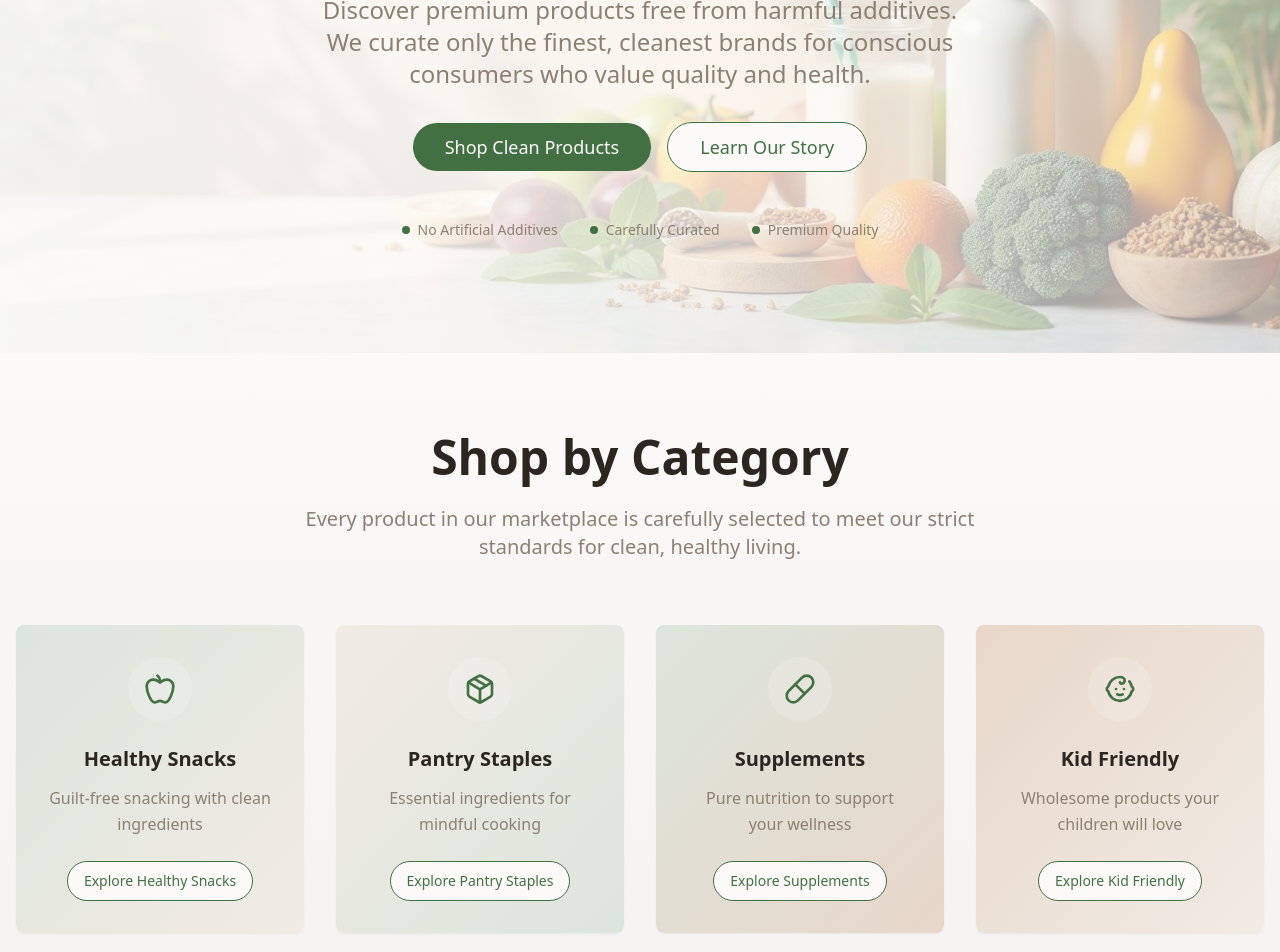
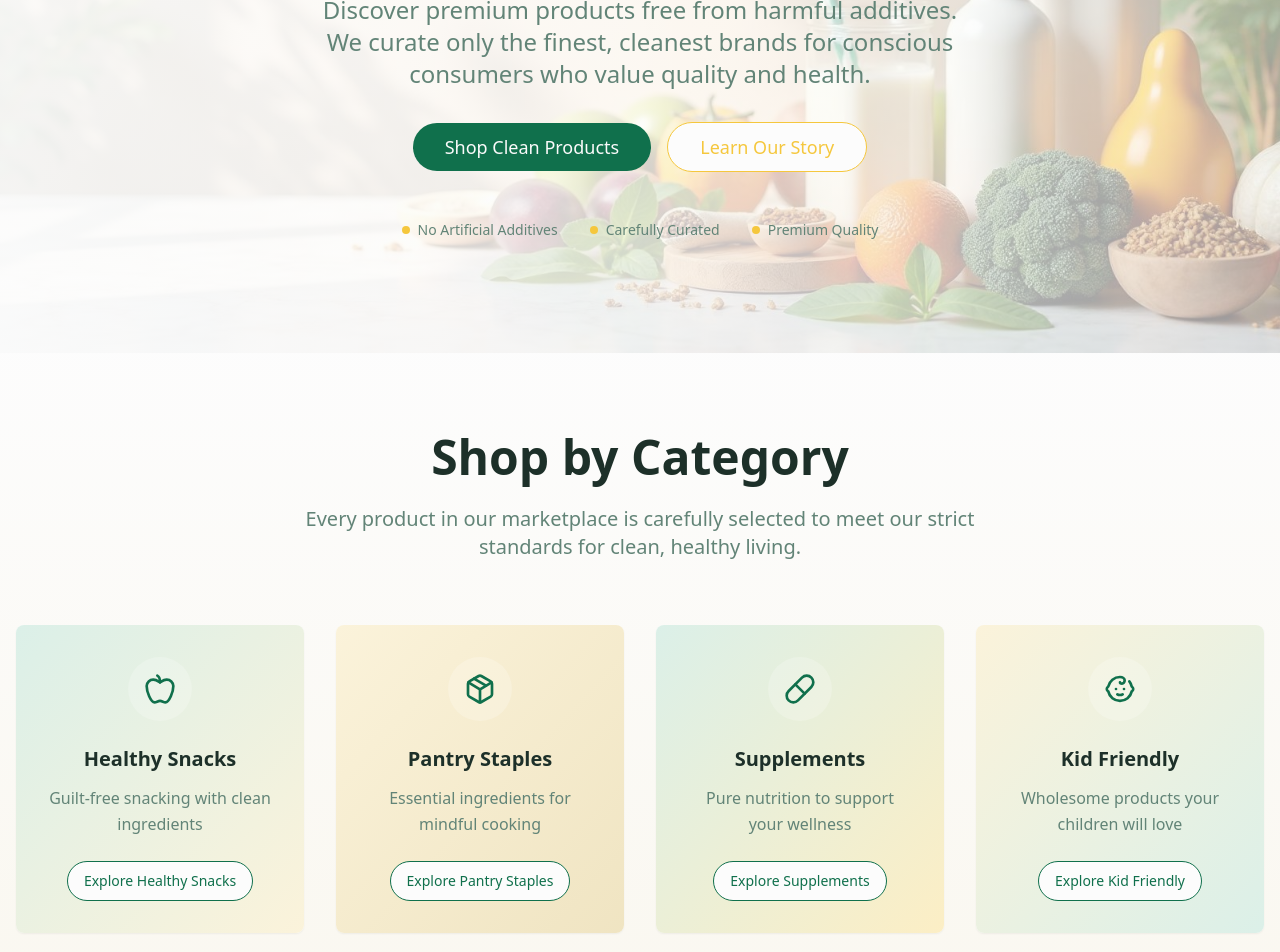
Before and after one commit to nakedpantryin-boop/naked-pantry-curated, a React (Vite) app: page / in a window 1280 px wide. Shown: the part 360-1312 px from the top of the page. Built offline with nearby package versions, Linux system fonts and the light colour scheme.

Commit message:
Update color palette
Update website color scheme to green and gold to symbolize luxury.

```diff
--- a/src/components/Categories.tsx
+++ b/src/components/Categories.tsx
@@ -7,25 +7,25 @@ const categories = [
     title: "Healthy Snacks",
     description: "Guilt-free snacking with clean ingredients",
     icon: Apple,
-    color: "bg-gradient-to-br from-sage-lighter to-cream"
+    color: "bg-gradient-to-br from-emerald-lighter to-gold-lighter"
   },
   {
     title: "Pantry Staples",
     description: "Essential ingredients for mindful cooking",
     icon: Package,
-    color: "bg-gradient-to-br from-cream to-sage-lighter"
+    color: "bg-gradient-to-br from-gold-lighter to-champagne"
   },
   {
     title: "Supplements",
     description: "Pure nutrition to support your wellness",
     icon: Pill,
-    color: "bg-gradient-to-br from-sage-lighter to-accent"
+    color: "bg-gradient-to-br from-emerald-lighter to-accent"
   },
   {
     title: "Kid Friendly",
     description: "Wholesome products your children will love",
     icon: Baby,
-    color: "bg-gradient-to-br from-accent to-cream"
+    color: "bg-gradient-to-br from-gold-lighter to-emerald-lighter"
   }
 ];
 
@@ -47,11 +47,11 @@ const Categories = () => {
           {categories.map((category, index) => {
             const IconComponent = category.icon;
             return (
-              <Card key={index} className="group hover:shadow-natural transition-all duration-300 hover:-translate-y-2 border-0 overflow-hidden">
+              <Card key={index} className="group hover:shadow-luxury transition-all duration-300 hover:-translate-y-2 border-0 overflow-hidden">
                 <CardContent className="p-0">
                   <div className={`${category.color} p-8 text-center`}>
                     <div className="w-16 h-16 mx-auto mb-6 bg-background/20 rounded-full flex items-center justify-center group-hover:scale-110 transition-transform duration-300">
-                      <IconComponent className="w-8 h-8 text-sage" />
+                      <IconComponent className="w-8 h-8 text-emerald" />
                     </div>
                     <h3 className="text-xl font-semibold text-foreground mb-3">
                       {category.title}
@@ -59,7 +59,7 @@ const Categories = () => {
                     <p className="text-muted-foreground mb-6 leading-relaxed">
                       {category.description}
                     </p>
-                    <Button variant="outline" className="border-sage text-sage hover:bg-sage hover:text-primary-foreground rounded-full">
+                    <Button variant="outline" className="border-emerald text-emerald hover:bg-emerald hover:text-primary-foreground rounded-full">
                       Explore {category.title}
                     </Button>
                   </div>
--- a/src/components/Hero.tsx
+++ b/src/components/Hero.tsx
@@ -25,10 +25,10 @@ const Hero = () => {
         </p>
 
         <div className="flex flex-col sm:flex-row gap-4 justify-center items-center">
-          <Button size="lg" className="text-lg px-8 py-6 bg-sage hover:bg-sage-light text-primary-foreground rounded-full shadow-natural">
+          <Button size="lg" className="text-lg px-8 py-6 bg-emerald hover:bg-emerald-light text-primary-foreground rounded-full shadow-luxury">
             Shop Clean Products
           </Button>
-          <Button variant="outline" size="lg" className="text-lg px-8 py-6 border-sage text-sage hover:bg-sage-lighter rounded-full">
+          <Button variant="outline" size="lg" className="text-lg px-8 py-6 border-gold text-gold hover:bg-gold-lighter rounded-full shadow-gold">
             Learn Our Story
           </Button>
         </div>
@@ -36,15 +36,15 @@ const Hero = () => {
         {/* Trust indicators */}
         <div className="mt-12 flex flex-wrap justify-center items-center gap-8 text-sm text-muted-foreground">
           <div className="flex items-center gap-2">
-            <div className="w-2 h-2 bg-sage rounded-full"></div>
+            <div className="w-2 h-2 bg-gold rounded-full"></div>
             <span>No Artificial Additives</span>
           </div>
           <div className="flex items-center gap-2">
-            <div className="w-2 h-2 bg-sage rounded-full"></div>
+            <div className="w-2 h-2 bg-gold rounded-full"></div>
             <span>Carefully Curated</span>
           </div>
           <div className="flex items-center gap-2">
-            <div className="w-2 h-2 bg-sage rounded-full"></div>
+            <div className="w-2 h-2 bg-gold rounded-full"></div>
             <span>Premium Quality</span>
           </div>
         </div>
--- a/src/components/ValueProposition.tsx
+++ b/src/components/ValueProposition.tsx
@@ -37,8 +37,8 @@ const ValueProposition = () => {
             const IconComponent = value.icon;
             return (
               <div key={index} className="text-center group">
-                <div className="w-20 h-20 mx-auto mb-6 bg-gradient-to-br from-sage-lighter to-cream rounded-full flex items-center justify-center group-hover:scale-110 transition-transform duration-300 shadow-soft">
-                  <IconComponent className="w-10 h-10 text-sage" />
+                <div className="w-20 h-20 mx-auto mb-6 bg-gradient-to-br from-emerald-lighter to-gold-lighter rounded-full flex items-center justify-center group-hover:scale-110 transition-transform duration-300 shadow-luxury">
+                  <IconComponent className="w-10 h-10 text-emerald" />
                 </div>
                 <h3 className="text-2xl font-semibold text-foreground mb-4">
                   {value.title}
--- a/src/index.css
+++ b/src/index.css
@@ -8,49 +8,53 @@ All colors MUST be HSL.
 
 @layer base {
   :root {
-    --background: 35 20% 98%;
-    --foreground: 30 15% 15%;
+    --background: 0 0% 99%;
+    --foreground: 158 25% 15%;
 
     --card: 0 0% 100%;
-    --card-foreground: 30 15% 15%;
+    --card-foreground: 158 25% 15%;
 
     --popover: 0 0% 100%;
-    --popover-foreground: 30 15% 15%;
+    --popover-foreground: 158 25% 15%;
 
-    --primary: 120 25% 35%;
+    --primary: 158 75% 25%;
     --primary-foreground: 0 0% 98%;
 
-    --secondary: 35 30% 92%;
-    --secondary-foreground: 30 15% 25%;
+    --secondary: 45 85% 95%;
+    --secondary-foreground: 158 25% 20%;
 
-    --muted: 35 15% 95%;
-    --muted-foreground: 30 10% 50%;
+    --muted: 45 50% 96%;
+    --muted-foreground: 158 15% 45%;
 
-    --accent: 25 40% 85%;
-    --accent-foreground: 30 15% 25%;
+    --accent: 45 90% 88%;
+    --accent-foreground: 158 25% 20%;
 
     --destructive: 0 65% 55%;
     --destructive-foreground: 0 0% 98%;
 
-    --border: 35 20% 88%;
-    --input: 35 20% 88%;
-    --ring: 120 25% 35%;
+    --border: 45 30% 90%;
+    --input: 45 30% 90%;
+    --ring: 158 75% 25%;
 
-    /* Custom design tokens */
-    --sage: 120 25% 35%;
-    --sage-light: 120 20% 45%;
-    --sage-lighter: 120 15% 88%;
-    --cream: 35 30% 92%;
-    --warm-brown: 30 25% 45%;
-    --warm-orange: 25 70% 65%;
+    /* Luxury design tokens */
+    --emerald: 158 75% 25%;
+    --emerald-light: 158 60% 35%;
+    --emerald-lighter: 158 40% 90%;
+    --gold: 45 90% 60%;
+    --gold-light: 45 85% 70%;
+    --gold-lighter: 45 80% 92%;
+    --deep-green: 158 85% 20%;
+    --champagne: 45 60% 85%;
 
-    /* Gradients */
-    --gradient-nature: linear-gradient(135deg, hsl(var(--sage-lighter)), hsl(var(--cream)));
-    --gradient-hero: linear-gradient(135deg, hsl(var(--sage)) 0%, hsl(var(--sage-light)) 100%);
+    /* Luxury gradients */
+    --gradient-luxury: linear-gradient(135deg, hsl(var(--emerald-lighter)), hsl(var(--gold-lighter)));
+    --gradient-hero: linear-gradient(135deg, hsl(var(--emerald)) 0%, hsl(var(--deep-green)) 100%);
+    --gradient-gold: linear-gradient(135deg, hsl(var(--gold-light)) 0%, hsl(var(--gold)) 100%);
 
     /* Shadows */
     --shadow-soft: 0 4px 6px -1px rgb(0 0 0 / 0.1), 0 2px 4px -2px rgb(0 0 0 / 0.1);
-    --shadow-natural: 0 10px 25px -3px hsl(var(--sage) / 0.1), 0 4px 6px -4px hsl(var(--sage) / 0.1);
+    --shadow-luxury: 0 10px 25px -3px hsl(var(--emerald) / 0.15), 0 4px 6px -4px hsl(var(--gold) / 0.1);
+    --shadow-gold: 0 8px 20px -4px hsl(var(--gold) / 0.3);
 
     --radius: 0.5rem;
 
@@ -72,41 +76,43 @@ All colors MUST be HSL.
   }
 
   .dark {
-    --background: 30 15% 8%;
-    --foreground: 35 20% 95%;
+    --background: 158 25% 8%;
+    --foreground: 45 90% 95%;
 
-    --card: 30 15% 12%;
-    --card-foreground: 35 20% 95%;
+    --card: 158 25% 12%;
+    --card-foreground: 45 90% 95%;
 
-    --popover: 30 15% 12%;
-    --popover-foreground: 35 20% 95%;
+    --popover: 158 25% 12%;
+    --popover-foreground: 45 90% 95%;
 
-    --primary: 120 30% 55%;
-    --primary-foreground: 30 15% 8%;
+    --primary: 158 70% 55%;
+    --primary-foreground: 158 25% 8%;
 
-    --secondary: 30 15% 18%;
-    --secondary-foreground: 35 20% 85%;
+    --secondary: 158 15% 18%;
+    --secondary-foreground: 45 85% 85%;
 
-    --muted: 30 15% 18%;
-    --muted-foreground: 35 10% 65%;
+    --muted: 158 15% 18%;
+    --muted-foreground: 45 40% 65%;
 
-    --accent: 30 15% 22%;
-    --accent-foreground: 35 20% 85%;
+    --accent: 158 20% 22%;
+    --accent-foreground: 45 85% 85%;
 
     --destructive: 0 65% 55%;
-    --destructive-foreground: 35 20% 95%;
+    --destructive-foreground: 45 90% 95%;
 
-    --border: 30 15% 22%;
-    --input: 30 15% 22%;
-    --ring: 120 30% 55%;
+    --border: 158 20% 22%;
+    --input: 158 20% 22%;
+    --ring: 158 70% 55%;
 
-    /* Dark mode custom tokens */
-    --sage: 120 30% 55%;
-    --sage-light: 120 25% 65%;
-    --sage-lighter: 120 15% 25%;
-    --cream: 30 15% 18%;
-    --warm-brown: 30 20% 60%;
-    --warm-orange: 25 60% 70%;
+    /* Dark mode luxury tokens */
+    --emerald: 158 70% 55%;
+    --emerald-light: 158 60% 65%;
+    --emerald-lighter: 158 25% 25%;
+    --gold: 45 85% 65%;
+    --gold-light: 45 80% 75%;
+    --gold-lighter: 45 30% 20%;
+    --deep-green: 158 80% 45%;
+    --champagne: 45 30% 25%;
     --sidebar-background: 240 5.9% 10%;
     --sidebar-foreground: 240 4.8% 95.9%;
     --sidebar-primary: 224.3 76.3% 48%;
--- a/tailwind.config.ts
+++ b/tailwind.config.ts
@@ -52,14 +52,18 @@ export default {
 					DEFAULT: 'hsl(var(--card))',
 					foreground: 'hsl(var(--card-foreground))'
 				},
-				sage: {
-					DEFAULT: 'hsl(var(--sage))',
-					light: 'hsl(var(--sage-light))',
-					lighter: 'hsl(var(--sage-lighter))'
+				emerald: {
+					DEFAULT: 'hsl(var(--emerald))',
+					light: 'hsl(var(--emerald-light))',
+					lighter: 'hsl(var(--emerald-lighter))'
 				},
-				cream: 'hsl(var(--cream))',
-				'warm-brown': 'hsl(var(--warm-brown))',
-				'warm-orange': 'hsl(var(--warm-orange))',
+				gold: {
+					DEFAULT: 'hsl(var(--gold))',
+					light: 'hsl(var(--gold-light))',
+					lighter: 'hsl(var(--gold-lighter))'
+				},
+				'deep-green': 'hsl(var(--deep-green))',
+				champagne: 'hsl(var(--champagne))',
 				sidebar: {
 					DEFAULT: 'hsl(var(--sidebar-background))',
 					foreground: 'hsl(var(--sidebar-foreground))',
```
Also changed, not shown: src/components/Footer.tsx (+6 -6 lines).
